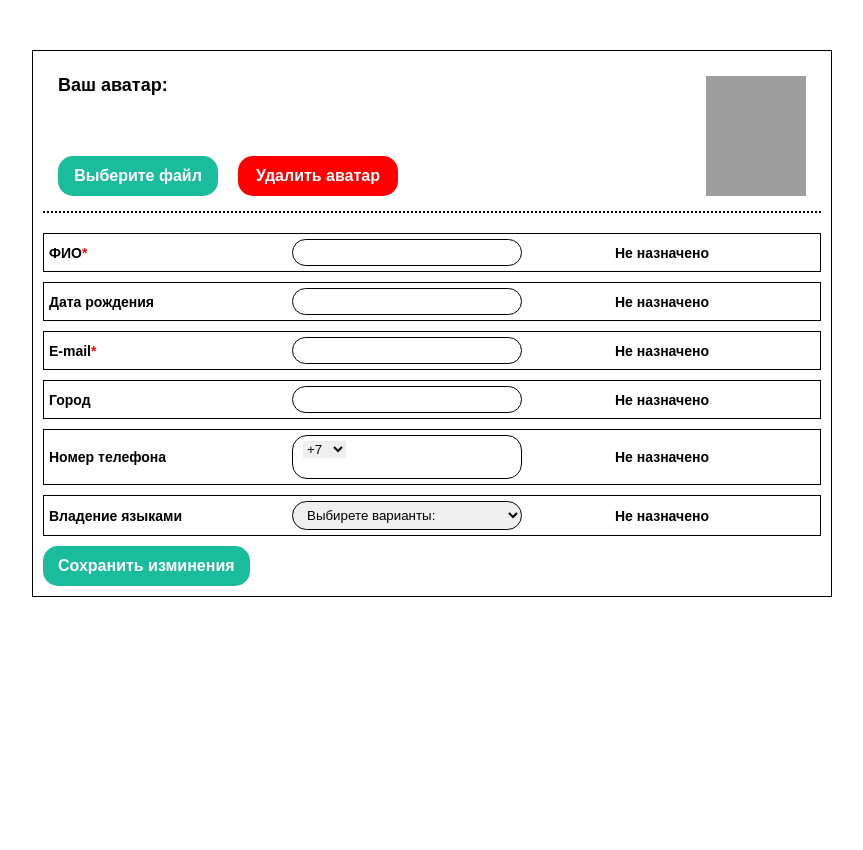
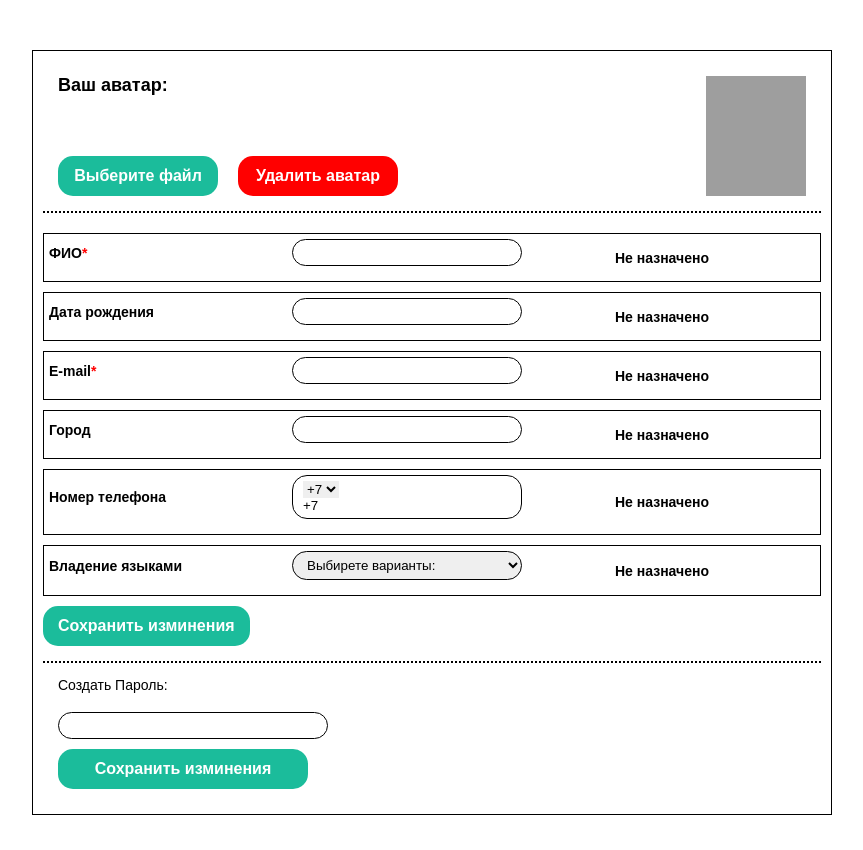
Before and after one commit to DoubleJay-code/my-profile, a Vue app: page / in a window 1280 px wide. Shown: the whole page, without its empty margins (208-1071 px from the left). Built offline with nearby package versions, Linux system fonts and the light colour scheme; grey boxes are pictures that could not be loaded.

Commit message:
forms done

```diff
--- a/src/App.vue
+++ b/src/App.vue
@@ -1,7 +1,12 @@
 <template>
   <div class="wrapper">
     <AvatarBlok @clearAvatar="clearAvatar" :avatar="avatar" />
-    <PersonalInfo @sendData="changePersonalInfo" :personalInfo="personalInfo" />
+    <PersonalInfo
+      @sendCountryCode="countryCode"
+      @sendData="changePersonalInfo"
+      :personalInfo="personalInfo"
+    />
+    <PasswordBlok @sendPass="changePassword" :password="password" />
   </div>
 </template>
 
@@ -9,12 +14,12 @@
 import { ref } from "vue";
 import AvatarBlok from "@/components/AvatarBlok.vue";
 import PersonalInfo from "@/components/PersonalInfo.vue";
+import PasswordBlok from "./components/PasswordBlok.vue";
 
 const avatar = ref({
   avatar: "https://klike.net/uploads/posts/2020-06/1593063514_1.jpg",
   defaultAvatar: "https://hornews.com/upload/images/blank-avatar.jpg",
 });
-
 const personalInfo = ref({
   fullName: "Не назначено",
   birthDate: "Не назначено",
@@ -22,10 +27,11 @@ const personalInfo = ref({
   city: "Не назначено",
   phone: "Не назначено",
   selectedCountryCode: "+7",
-  countryCodes: ["+1", "+44", "+81"],
+  countryCodes: ["+1", "+3"],
   selectedLanguages: "Не назначено",
   languages: ["English", "French", "Spanish"],
 });
+let password = ref("");
 
 const clearAvatar = (str) => {
   avatar.value.avatar = str;
@@ -38,6 +44,13 @@ const changePersonalInfo = (formData) => {
   personalInfo.value.phone = formData.get("phone");
   personalInfo.value.selectedLanguages = formData.get("selectedLanguages");
 };
+const changePassword = (newPass) => {
+  console.log(newPass);
+  password.value = newPass;
+};
+const countryCode = (data) => {
+  personalInfo.value.selectedCountryCode = data;
+};
 </script>
 
 <style lang="scss">
--- /dev/null
+++ b/src/components/PasswordBlok.vue
@@ -0,0 +1,128 @@
+<template>
+  <form
+    @submit.prevent="$emit('sendPass', sendForm($event))"
+    class="password-form"
+  >
+    <div v-if="!props.password" class="password-form__absent">
+      <h2 class="password-form__title">Создать Пароль:</h2>
+      <p>{{ error }}</p>
+      <MyInput
+        type="password"
+        name="newPassword"
+        class="password-form__input"
+        required
+      />
+      <MyButton green>Cохранить изминения</MyButton>
+    </div>
+    <div v-if="password" class="password-form__present">
+      <h2 class="password-form__title">Поменять Пароль:</h2>
+      <p>{{ error }}</p>
+      <MyInput
+        type="password"
+        name="oldPass"
+        placeholder="Cтарый пароль"
+        class="password-form__input"
+        required
+      />
+      <MyInput
+        type="password"
+        name="newPasswordFirst"
+        placeholder="Новый пароль"
+        class="password-form__input"
+        required
+      />
+      <MyInput
+        type="password"
+        name="newPasswordSecond"
+        placeholder="Повторите новый пароль"
+        class="password-form__input"
+        required
+      />
+      <MyButton green>Cохранить изминения</MyButton>
+    </div>
+  </form>
+</template>
+
+<script setup>
+import MyInput from "./UI/MyInput.vue";
+import MyButton from "./UI/MyButton.vue";
+import { defineProps, ref } from "vue";
+
+const props = defineProps({
+  password: String,
+});
+
+const error = ref("");
+
+const sendForm = (event) => {
+  const formElement = event.target;
+  const formData = new FormData(formElement);
+  const newPass = formData.get("newPassword");
+  if (!props.password) {
+    if (newPass.length < 8) {
+      error.value = "Пароль должен быть минимум 8 символов";
+    } else if (!/\d/.test(newPass)) {
+      error.value = "Пароль должен содержать как минимум 1 цифру";
+    } else if (!/[!@#$%^&*]/.test(newPass)) {
+      error.value = "Пароль должен содержать как минимум 1 спец символ";
+    } else {
+      error.value = "";
+      return newPass;
+    }
+  }
+  const oldPass = formData.get("oldPass");
+  const newPassFirst = formData.get("newPasswordFirst");
+  const newPassSecond = formData.get("newPasswordSecond");
+  if (props.password) {
+    if (oldPass !== props.password) {
+      error.value = "Вы ввели не правильный пароль";
+      return props.password;
+    } else if (newPassFirst.length < 8) {
+      error.value = "Новый пароль должен быть минимум 8 символов";
+      return props.password;
+    } else if (!/\d/.test(newPassFirst)) {
+      error.value = "Новый пароль должен содержать как минимум 1 цифру";
+      return props.password;
+    } else if (!/[!@#$%^&*]/.test(newPassFirst)) {
+      error.value = "Новый пароль должен содержать как минимум 1 спец символ";
+      return props.password;
+    } else if (newPassFirst !== newPassSecond) {
+      error.value = "Ваши пароли не совпадают";
+      return props.password;
+    } else {
+      error.value = "";
+      return newPassFirst;
+    }
+  }
+};
+</script>
+
+<style lang="scss">
+.password-form {
+  padding: 15px;
+  p {
+    font-size: 16px;
+    color: red;
+    margin-bottom: 5px;
+  }
+  .password-form__title {
+    margin-bottom: 15px;
+  }
+  .password-form__input {
+    border: 1px solid black;
+    max-width: 270px;
+    min-width: 270px;
+    padding: 5px 10px;
+    border-radius: 15px;
+    margin-bottom: 10px;
+  }
+}
+.password-form__absent {
+  display: flex;
+  flex-direction: column;
+}
+.password-form__present {
+  display: flex;
+  flex-direction: column;
+}
+</style>
--- a/src/components/PersonalInfo.vue
+++ b/src/components/PersonalInfo.vue
@@ -7,7 +7,12 @@
     </div>
     <div class="info-form__elem">
       <label class="info-form__label">Дата рождения</label>
-      <MyInput class="info-form__input" name="birthDate" type="text" />
+      <MyInput
+        class="info-form__input"
+        name="birthDate"
+        type="text"
+        @input="applyMaskDate"
+      />
       <p class="info-form__data">{{ personalInfo.birthDate }}</p>
     </div>
     <div class="info-form__elem">
@@ -23,7 +28,7 @@
     <div class="info-form__elem">
       <label class="info-form__label">Номер телефона</label>
       <div class="info-form__input">
-        <select>
+        <select @change="$emit('sendCountryCode', sendCountryCode($event))">
           <option :value="personalInfo.selectedCountryCode">+7</option>
           <option
             v-for="code in personalInfo.countryCodes"
@@ -33,9 +38,17 @@
             {{ code }}
           </option>
         </select>
-        <MyInput name="phone" type="text" inside />
+        <MyInput
+          :value="personalInfo.selectedCountryCode"
+          name="phone"
+          type="text"
+          @input="applyMaskPhone"
+          inside
+        />
       </div>
-      <p class="info-form__data">{{ personalInfo.phone }}</p>
+      <p class="info-form__data">
+        {{ personalInfo.phone }}
+      </p>
     </div>
     <div class="info-form__elem">
       <label class="info-form__label" for="languages">Владение языками</label>
@@ -60,7 +73,9 @@
         <span>{{ personalInfo.selectedLanguages }}</span>
       </p>
     </div>
-    <MyButton green>Cохранить изминения</MyButton>
+    <MyButton green :class="{ marginBottom15: true }"
+      >Cохранить изминения</MyButton
+    >
   </form>
 </template>
 
@@ -68,6 +83,7 @@
 import { defineProps } from "vue";
 import MyButton from "./UI/MyButton.vue";
 import MyInput from "./UI/MyInput.vue";
+import { applyMaskPhone, applyMaskDate } from "../helpers/helpers";
 
 const props = defineProps({
   personalInfo: {
@@ -82,43 +98,16 @@ const props = defineProps({
     languages: Array,
   },
 });
+
 const sendForm = (event) => {
   const formElement = event.target;
   const formData = new FormData(formElement);
   return formData;
 };
+
+const sendCountryCode = (event) => {
+  return event.target.value;
+};
 </script>
 
-<style lang="scss">
-.info-form {
-  font-weight: bold;
-  .info-form__elem {
-    display: flex;
-    align-items: center;
-    justify-content: space-between;
-    margin-bottom: 10px;
-    border: 1px solid black;
-    padding: 5px;
-    .info-form__label {
-      flex: 0 1 150px;
-    }
-    .info-form__input {
-      flex: 0 1 230px;
-      border: 1px solid black;
-      padding: 5px 10px;
-      border-radius: 15px;
-    }
-    .info-form__data {
-      flex: 0 1 200px;
-      text-align: left;
-    }
-  }
-}
-label {
-  span {
-    color: red;
-  }
-}
-</style>
-
-<!-- <input name="name" class="info-form__input" type="text" required /> -->
+<style lang="scss"></style>
--- a/src/components/UI/InputFile.vue
+++ b/src/components/UI/InputFile.vue
@@ -1,5 +1,5 @@
 <template>
-  <div class="input" :class="{ marginRight: props.mR, marginTop10: mT }">
+  <div class="input" :class="{ marginRight20: props.mR, marginTop10: mT }">
     <label for="input__file">
       <input
         name="file"
--- /dev/null
+++ b/src/helpers/helpers.js
@@ -0,0 +1,38 @@
+/* eslint-disable no-undef */
+export const applyMaskPhone = (event) => {
+  let value = event.target.value;
+  value = value.replace(/[^\d]/g, "");
+  let result = "";
+  let count = 0;
+  for (let i = 0; i < value.length; i++) {
+    if (count === 0) {
+      result += "+";
+    } else if (count === 1) {
+      result += "-";
+    } else if (count === 4) {
+      result += "-";
+    } else if (count === 7) {
+      result += "-";
+    }
+    result += value[i];
+    count++;
+  }
+  event.target.value = result.slice(0, 15);
+};
+
+export const applyMaskDate = (event) => {
+  let value = event.target.value;
+  value = value.replace(/[^\d]/g, "");
+  let result = "";
+  let count = 0;
+  for (let i = 0; i < value.length; i++) {
+    if (count === 2) {
+      result += ".";
+    } else if (count === 4) {
+      result += ".";
+    }
+    result += value[i];
+    count++;
+  }
+  event.target.value = result.slice(0, 10);
+};
--- a/src/main.js
+++ b/src/main.js
@@ -1,7 +1,7 @@
 import { createApp } from "vue";
 import App from "./App.vue";
 import "./main.scss";
-/* import { VeeValidate } from "vee-validate"; */
 
-createApp(App) /* .use(VeeValidate) */
-  .mount("#app");
+const app = createApp(App);
+
+app.mount("#app");
--- a/src/main.scss
+++ b/src/main.scss
@@ -9,14 +9,52 @@
 }
 
 // внешние отступы
-.marginRight {
+.marginRight20 {
     margin-right: 20px;
 }
 .marginTop10 {
     margin-top: 10px;
+}
+.marginBottom15 {
+  margin-bottom: 15px;
 }
 
 // другое
 .flexWrap {
     flex-wrap: wrap;
 }
+
+// блок персональной инфы
+.info-form {
+  font-weight: bold;
+  border-bottom: 2px dotted black;
+  .info-form__elem {
+    display: flex;
+    flex-wrap: wrap;
+    align-items: center;
+    justify-content: space-between;
+    margin-bottom: 10px;
+    border: 1px solid black;
+    padding: 5px;
+    label {
+      span {
+        color: red;
+      }
+    }
+    .info-form__label {
+      flex: 0 1 150px;
+      margin-bottom: 10px;
+    }
+    .info-form__input {
+      flex: 0 1 230px;
+      border: 1px solid black;
+      padding: 5px 10px;
+      border-radius: 15px;
+      margin-bottom: 10px;
+    }
+    .info-form__data {
+      flex: 0 1 200px;
+      text-align: left;
+    }
+  }
+}
```
